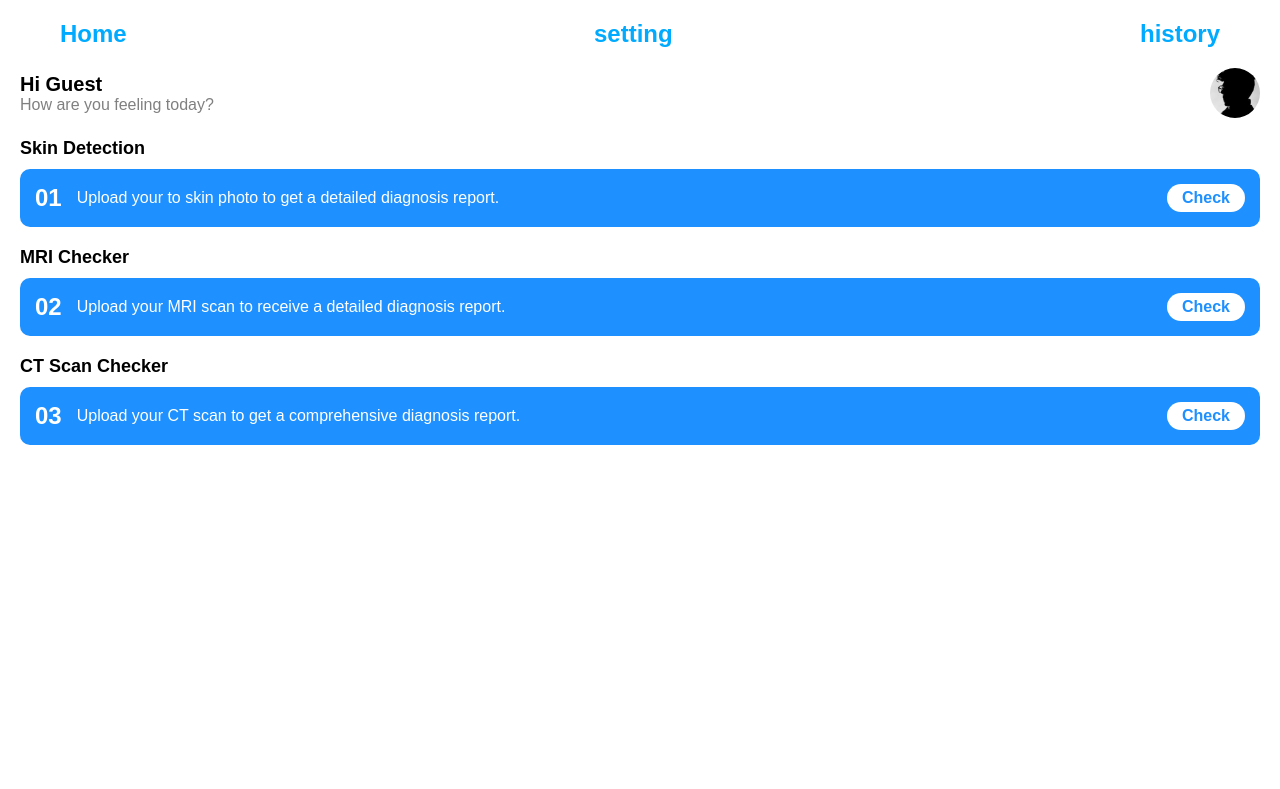
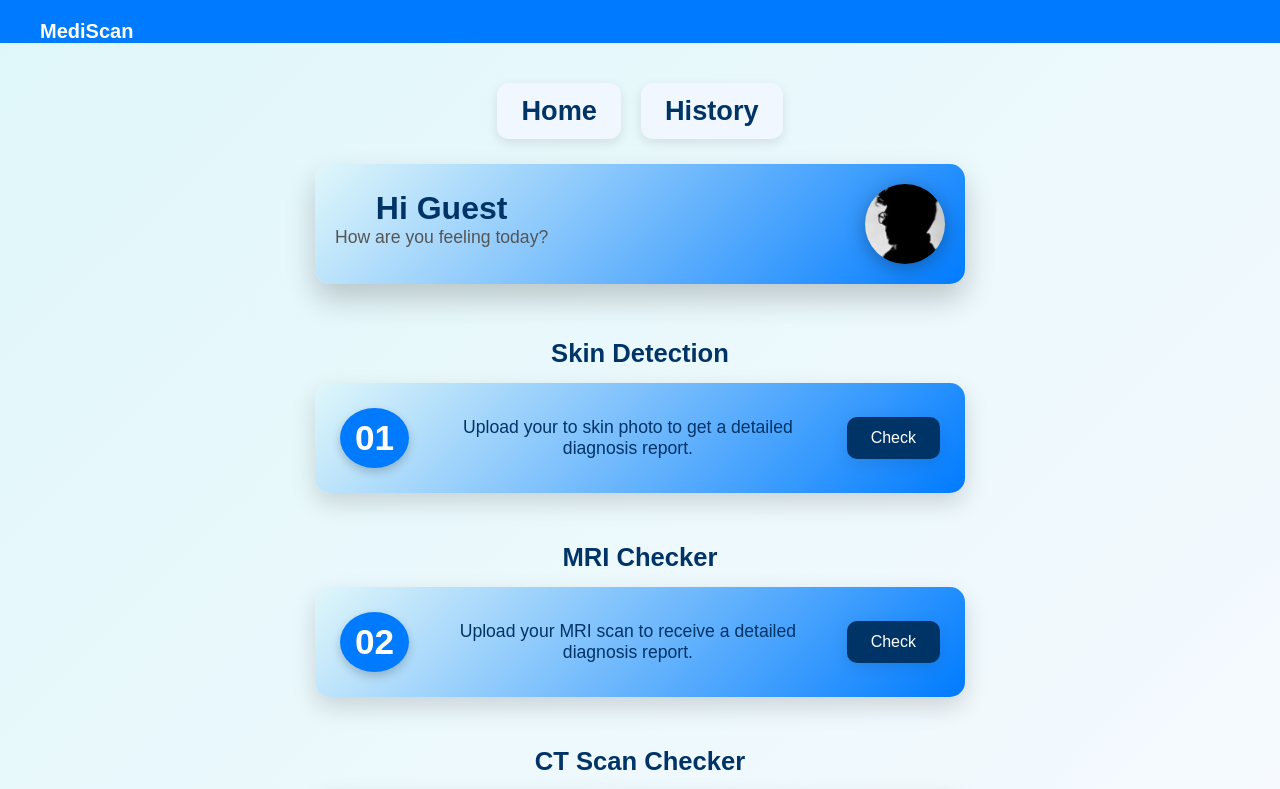
Before and after one commit to SajithAnuradha/MediScan, a React (Vite) app in the folder Webapp/mediscan/: page /home in a window 1280 px wide. Shown: the top 789 px of the page. Built offline with nearby package versions, Linux system fonts and the light colour scheme.

Commit message:
add UI to home page

```diff
--- a/Webapp/mediscan/src/pages/Home/Home.css
+++ b/Webapp/mediscan/src/pages/Home/Home.css
@@ -1,94 +1,157 @@
+/* Home.css */
 
 .home-container {
-
-    margin: 0 auto;
-    padding: 20px;
-    font-family: 'Arial', sans-serif;
+  display: flex;
+  flex-direction: column;
+  align-items: center;
+  justify-content: center;
+  min-height: 100vh;
+  padding: 40px;
+  background: linear-gradient(135deg, #e0f7fa, #f7faff); /* Softer gradient background */
+  color: #003366;
   text-align: center;
+  margin-top: -20px;
 }
 
+.home-title {
+  font-size: 1.7em;
+  font-weight: bold;
+  margin-bottom: 25px;
+  display: flex;
+  gap: 20px;
+  justify-content: center;
+}
 
-   .home-title {
-    margin-left: 40px;
-    margin-right: 40px;
-    font-size: 24px;
-    margin-bottom: 20px;
-    font-weight: bold;
-    justify-content: space-between;
-    display: flex;
-    flex-direction: row;
+.home-title a {
+  color: #003366;
+  text-decoration: none;
+  padding: 12px 24px;
+  border-radius: 12px;
+  transition: background-color 0.3s, color 0.3s;
+  background-color: #f0f7ff;
+  box-shadow: 0 4px 12px rgba(0, 0, 0, 0.1);
+}
 
+.home-title a:hover {
+  background-color: #003366;
+  color: #fff;
+  box-shadow: 0 6px 16px rgba(0, 0, 0, 0.2);
 }
 
 .user-greeting {
   display: flex;
-    justify-content: space-between;
+  justify-content: space-between;    /* Space out text and image */
   align-items: center;
-    margin-bottom: 20px;
+  gap: 15px;
+  margin-bottom: 30px;
+  padding: 20px;
+  background: linear-gradient(135deg, #e0f7fa, #007bff);
+  box-shadow: 0 15px 30px rgba(0, 0, 0, 0.2);
+  border-radius: 15px;
+  width: 650px;
+
 }
 
-  .greeting-text {
-    text-align: left;
+.user-avatar {
+  width: 80px;
+  height: 80px;
+  border-radius: 50%;
+  box-shadow: 0 4px 20px rgba(0, 0, 0, 0.3);
 }
 
+
 .greeting-text h2 {
-    margin: 0;
-    font-size: 20px;
+  font-size: 2em;
   font-weight: bold;
+  color: #003366;
 }
 
 .greeting-text p {
-    margin: 0;
-    color: gray;
-  }
-
-  .user-avatar {
-    width: 50px;
-    height: 50px;
-    border-radius: 50%;
+  font-size: 1.1em;
+  color: #555;
 }
 
 .checker-section {
-    margin-bottom: 20px;
-    text-align: left;
+  margin: 25px 0;
+  width: 100%;
+  max-width: 650px;
 }
 
 .checker-section h3 {
-    margin-bottom: 10px;
-    font-size: 18px;
-    font-weight: bold;
+  font-size: 1.6em;
+  color: #003366;
+  margin-bottom: 15px;
 }
 
 .checker-card {
-    background-color: #1E90FF;
-    color: white;
   display: flex;
   align-items: center;
-    padding: 15px;
-    border-radius: 10px;
-    margin-bottom: 10px;
+  justify-content: space-between;
+  padding: 25px;
+  background: linear-gradient(135deg, #e0f7fa, #007bff);
+  box-shadow: 0 10px 25px rgba(0, 0, 0, 0.15);
+  border-radius: 15px;
+  transition: transform 0.3s ease, box-shadow 0.3s ease;
+  animation: slideInUp 0.6s ease-in-out; /* Added slide-in animation */
+}
+
+.checker-card:hover {
+  transform: scale(1.05);
+  box-shadow: 0 20px 40px rgba(0, 0, 0, 0.25);
 }
 
 .checker-number {
-    font-size: 24px;
+  font-size: 2.2em;
   font-weight: bold;
-    margin-right: 15px;
+  color: #ffffff;
+  background-color: #007bff;
+  padding: 10px 15px;
+  border-radius: 50%;
+  box-shadow: 0 4px 10px rgba(0, 0, 0, 0.2);
 }
 
 .checker-text {
   flex: 1;
+  padding: 0 20px;
+  font-size: 1.1em;
+  color: #003366;
 }
 
 .checker-button {
-    background-color: white;
-    color: #1E90FF;
-    border: none;
-    border-radius: 20px;
-    padding: 5px 15px;
-    cursor: pointer;
-    font-weight: bold;
+  padding: 12px 24px;
+  background-color: #003366;
+  color: #ffffff;
+  text-decoration: none;
+  border-radius: 10px;
+  transition: background-color 0.3s ease, transform 0.3s ease;
+  box-shadow: 0 4px 15px rgba(0, 0, 0, 0.1);
 }
 
 .checker-button:hover {
-    background-color: #f0f0f0;
+  background-color: #007bff;
+  transform: translateY(-3px);
+  box-shadow: 0 6px 20px rgba(0, 0, 0, 0.2);
 }
+
+/* Animations */
+@keyframes fadeIn {
+  from {
+    opacity: 0;
+    transform: translateY(-10px);
+  }
+  to {
+    opacity: 1;
+    transform: translateY(0);
+  }
+}
+
+@keyframes slideInUp {
+  from {
+    opacity: 0;
+    transform: translateY(20px);
+  }
+  to {
+    opacity: 1;
+    transform: translateY(0);
+  }
+}
--- a/Webapp/mediscan/src/pages/Home/Home.jsx
+++ b/Webapp/mediscan/src/pages/Home/Home.jsx
@@ -16,26 +16,28 @@ const Home = () => {
   }
 
   return (
+    <div>
+    <div className="app-container">
+    <header className="header">
+      <h1 className="app-logo">MediScan</h1>
+    </header>
+    </div>
     <div className="home-container">
       <h1 className="home-title">
         <Link to="/home">Home</Link>
-        <Link to="/setting">setting</Link>
-        <Link to="/history">history</Link>
+
+        <Link to="/history">History</Link>
       </h1>
 
       {/* User Greeting Section */}
       <div className="user-greeting">
         <div className="greeting-text">
           <h2>{`Hi ${name}`}</h2>
-
           <p>How are you feeling today?</p>
         </div>
-        <img
-          src={user} // Replace with actual image URL
-          alt="User"
-          className="user-avatar"
-        />
+        <img src={user} alt="User" className="user-avatar" />
       </div>
+
 
       {/* Symptom Checker */}
       <section className="checker-section">
@@ -79,6 +81,7 @@ const Home = () => {
         </div>
       </section>
     </div>
+    </div>
   );
 };
 
```
Lines whose indentation alone changed are shown as unchanged.
